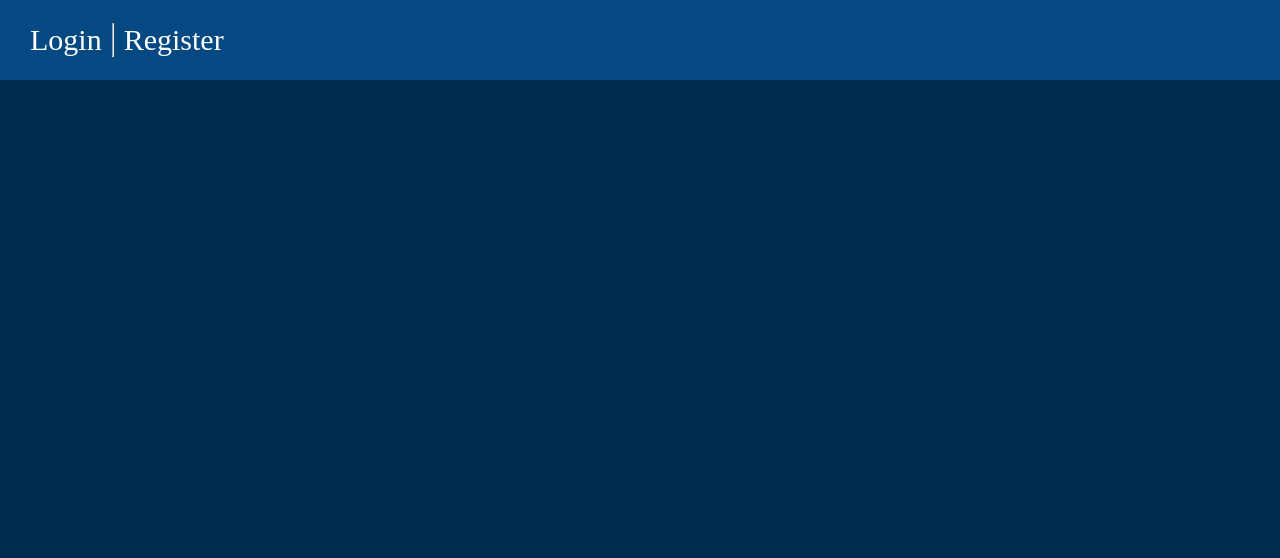
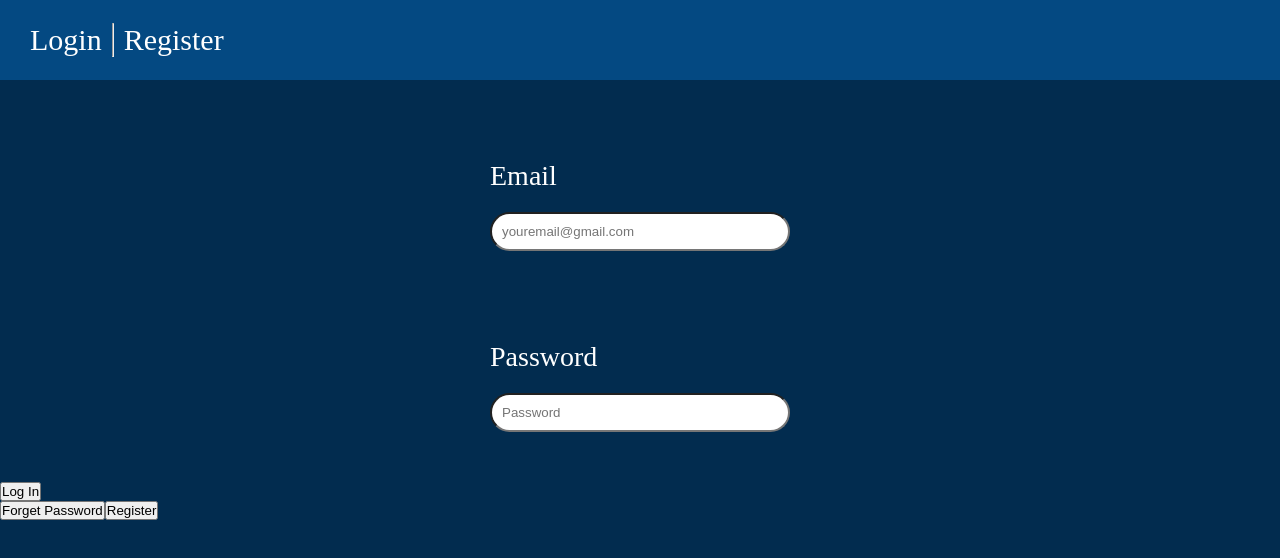
Before and after one commit to Gpaqsa/ReactForm, a React (Create React App) app: page / in a window 1280 px wide. Shown: the top 558 px of the page. Built offline with nearby package versions, Linux system fonts and the light colour scheme.

Commit message:
Edit LoginForm Component with style

```diff
--- a/src/components/LoginForm.jsx
+++ b/src/components/LoginForm.jsx
@@ -1,11 +1,25 @@
 import React from "react";
-import "../style/loginForm.css"
+import "../style/loginForm.css";
 const LoginForm = () => {
   return (
     <div className="loginPage">
-          <form className="loginForm">
-
+      <form className="loginForm">
+        <div className="">
+          <label htmlFor="email">Email</label>
+          <input type="email" placeholder="youremail@gmail.com" />
+        </div>
+        <div className="">
+          <label htmlFor="password">Password</label>
+          <input type="password" placeholder="Password" />
+        </div>
       </form>
+      <div className="buttons">
+        <button>Log In</button>
+        <div className="pageButons">
+          <button>Forget Password</button>
+          <button>Register</button>
+        </div>
+      </div>
     </div>
   );
 };
--- a/src/components/Navbar.jsx
+++ b/src/components/Navbar.jsx
@@ -1,7 +1,9 @@
 import React from "react";
 import "../style/navbar.css";
+import LoginForm from "./LoginForm";
 const Navbar = () => {
   return (
+    <>
       <nav className="navbar">
         <ul className="page-list">
           <li className="page">
@@ -13,6 +15,8 @@ const Navbar = () => {
           </li>
         </ul>
       </nav>
+      <LoginForm />
+    </>
   );
 };
 
--- a/src/style/loginForm.css
+++ b/src/style/loginForm.css
@@ -0,0 +1,30 @@
+.loginPage .loginForm{
+    display: flex;
+    flex-direction: column;
+    /* margin: 10px; */
+    padding: 20px;
+    justify-content: center;
+    align-items: center;
+    height: 100%;
+}
+
+.loginForm > div {
+    display: inherit;
+    flex-direction: column;
+    margin-top: 50px;
+    padding: 10px;
+
+}
+label {
+    font-size: 28px;
+    color: white;
+}
+input {
+    margin: 20px 0px;
+    width: 300px;
+    padding: 10px;
+
+    border-radius: 200px;
+}
+
+/* buttons */
```
Lines whose indentation alone changed are shown as unchanged.
